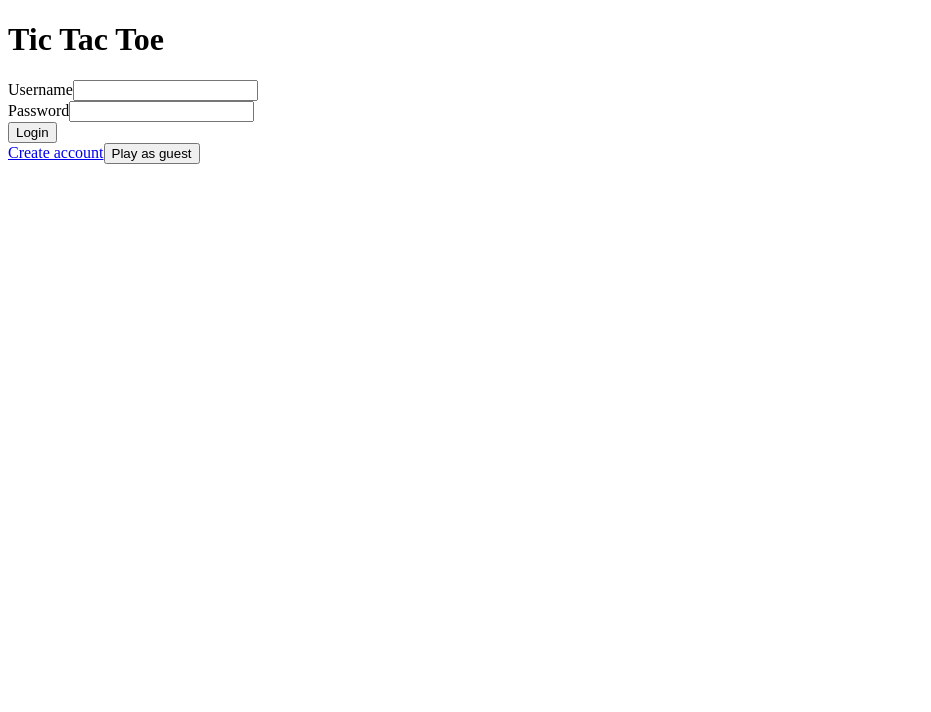
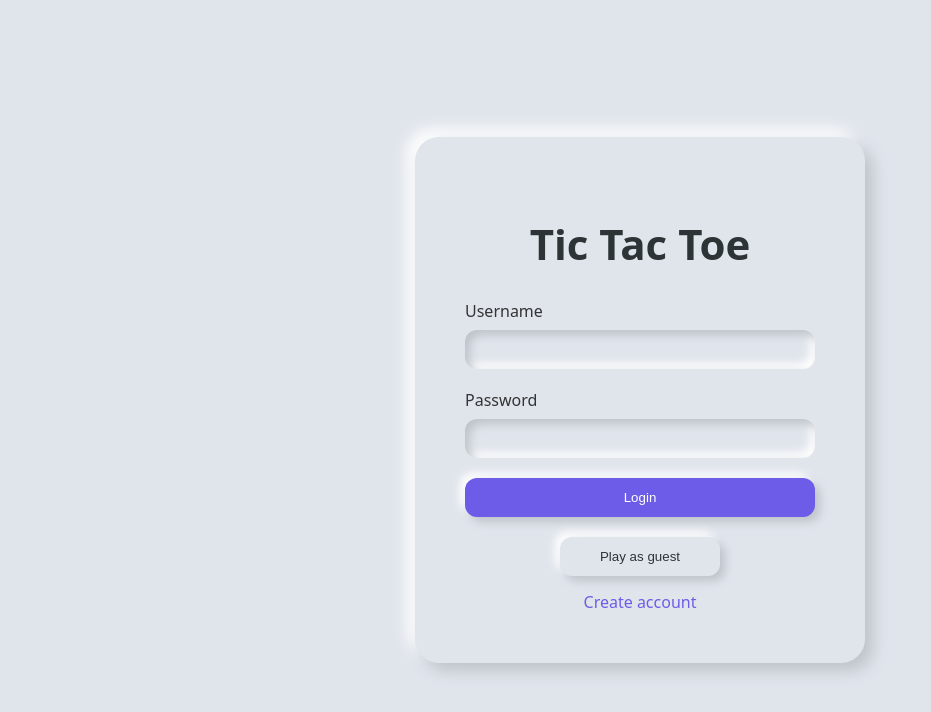
Before and after one commit to MarioBernal23/tictactoe, a React app in the folder frontend/: page / in a window 1280 px wide. Shown: the top 712 px of the page, without its empty margins (0-931 px from the left). Built offline with nearby package versions, Linux system fonts and the light colour scheme; the HTML template or start-up script is replaced by a standard one.

Commit message:
Style login page with neumorphism

```diff
--- a/frontend/src/pages/LoginPage.jsx
+++ b/frontend/src/pages/LoginPage.jsx
@@ -1,7 +1,7 @@
 import { useState } from "react";
 import { Link, useNavigate } from "react-router-dom";
 import { login, createPlayer } from "../services/playerService";
-
+import "../styles/LoginPage.css"
 function LoginPage() {
 
     const [username, setUsername] = useState("");
@@ -38,17 +38,21 @@ function LoginPage() {
     };
 
     return (
-        <div>
-            <h1>Tic Tac Toe</h1>
+        <div className="login-card">
 
-            <form onSubmit={handleLogin}>
+            <h1 className="login-title">
+                Tic Tac Toe
+            </h1>
 
-                <div>
+            <form className="login-form" onSubmit={handleLogin}>
+
+                <div className="form-group">
                     <label htmlFor="username">
                         Username
                     </label>
 
                     <input
+                        className="form-input"
                         type="text"
                         value={username}
                         onChange={(event) => setUsername(event.target.value)}
@@ -56,12 +60,13 @@ function LoginPage() {
                     />
                 </div>
 
-                <div>
+                <div className="form-group">
                     <label htmlFor="password">
                         Password
                     </label>
 
                     <input
+                        className="form-input"
                         type="password"
                         value={password}
                         onChange={(event) => setPassword(event.target.value)}
@@ -69,19 +74,27 @@ function LoginPage() {
                     />
                 </div>
 
-                <button type="submit">
+                <button className="primary-button" type="submit">
                     Login
                 </button>
 
             </form>
 
-            <Link to="/register">
-                Create account
-            </Link>
+            <div className="login-actions">
+                <button
+                    className="guest-button"
+                    type="button"
+                    onClick={handleGuest}
+                >
+                    Play as guest
+                </button>
 
-            <button type="button" onClick={handleGuest}>
-                Play as guest
-            </button>
+                <Link className="register-link" to="/register">
+                    Create account
+                </Link>
+
+            </div>
+
         </div>
     );
 }
--- /dev/null
+++ b/frontend/src/styles/LoginPage.css
@@ -0,0 +1,120 @@
+body {
+    background: #e0e5ec;
+    color: #333;
+    font-family: system-ui;
+    display: flex;
+    align-items: center;
+    justify-content: center;
+    min-height: 100vh;
+    margin: 0;
+}
+
+.login-card {
+    background: #e0e5ec;
+    border-radius: 24px;
+    box-shadow:
+        8px 8px 16px #bec3c9,
+        -8px -8px 16px #ffffff;
+    padding: 50px;
+    width: 350px;
+}
+
+.login-title {
+    color: #2D3436;
+    font-size: 42px;
+    font-weight: 700;
+    text-align: center;
+}
+
+.login-form {
+    display: flex;
+    flex-direction: column;
+    gap: 20px;
+}
+
+.form-group {
+    display: flex;
+    flex-direction: column;
+    gap: 8px;
+}
+
+.form-input {
+    box-sizing: border-box;
+    width: 100%;
+    color: #2D3436;
+    background: #e0e5ec;
+    border:none;
+    border-radius: 12px;
+    padding: 12px;
+    box-shadow:
+    inset  5px 5px 10px #bec3c9,
+    inset -5px -5px 10px #ffffff;
+}
+
+.form-input:focus {
+    outline: none;
+}
+
+.primary-button {
+    background: #6c5ce7;
+    color: white;
+    border: none;
+    padding: 12px;
+    border-radius: 12px;
+    box-shadow:
+        5px 5px 10px #bec3c9,
+        -5px -5px 10px #ffffff;
+    cursor: pointer;
+    transition: background 0.2s ease;
+}
+
+.primary-button:active {
+    box-shadow:
+        inset 5px 5px 10px #bec3c9,
+        inset -5px -5px 10px #ffffff;
+}
+
+.primary-button:hover {
+    background: #5A4BD1;
+}
+
+.login-actions {
+    display: flex;
+    flex-direction: column;
+    gap: 15px;
+    margin-top: 20px;
+    align-items: center;
+}
+
+.register-link {
+    color: #6c5ce7;
+    text-decoration: none;
+    text-align: center;
+}
+
+.guest-button {
+    background: #e0e5ec;
+    color: #2d3436;
+    border: none;
+    border-radius: 12px;
+    padding: 12px 40px;
+
+    box-shadow:
+        5px 5px 10px #bec3c9,
+        -5px -5px 10px #ffffff;
+
+    cursor: pointer;
+    transition: box-shadow 0.2s ease;
+}
+
+.guest-button:active {
+    box-shadow:
+        inset 5px 5px 10px #bec3c9,
+        inset -5px -5px 10px #ffffff;
+}
+
+.guest-button:hover {
+    box-shadow:
+        7px 7px 14px #bec3c9,
+        -7px -7px 14px #ffffff;
+}
```
